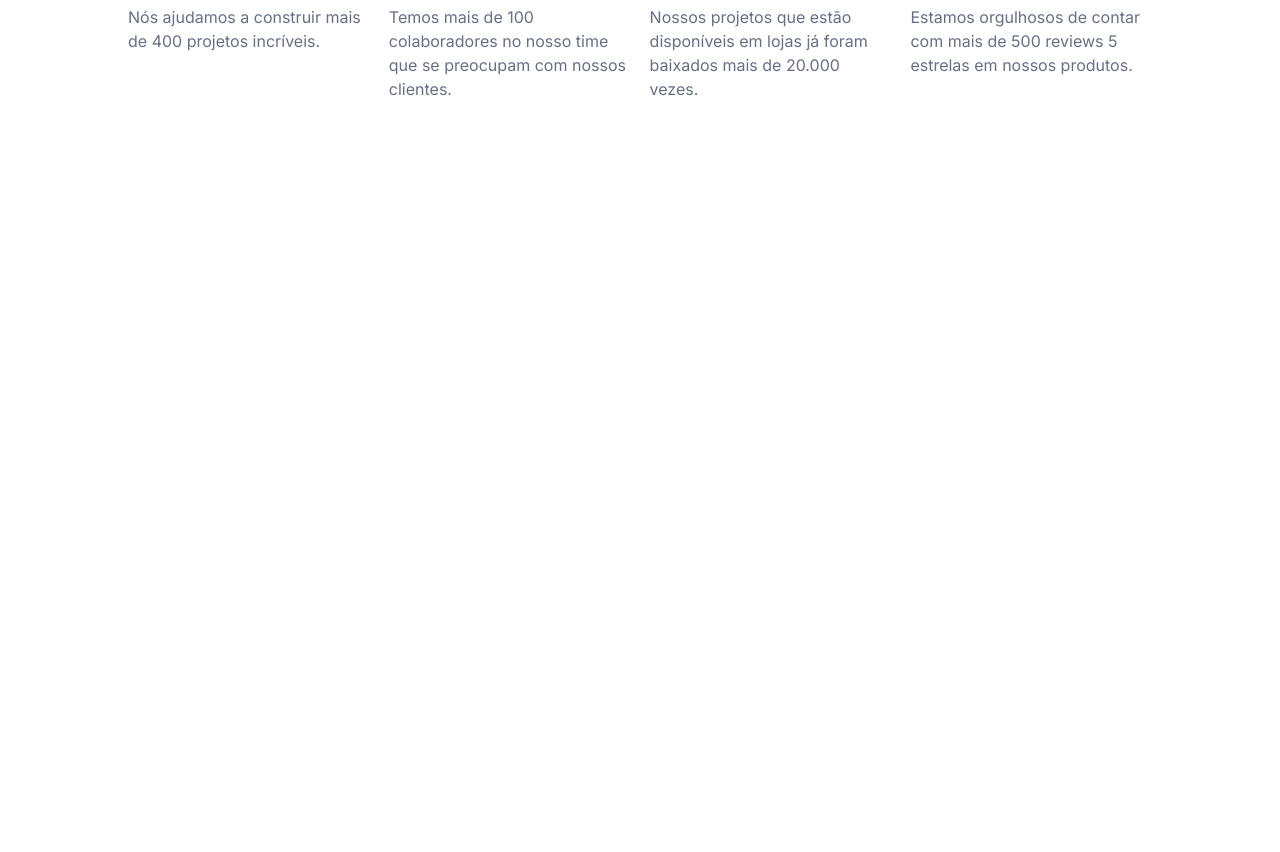
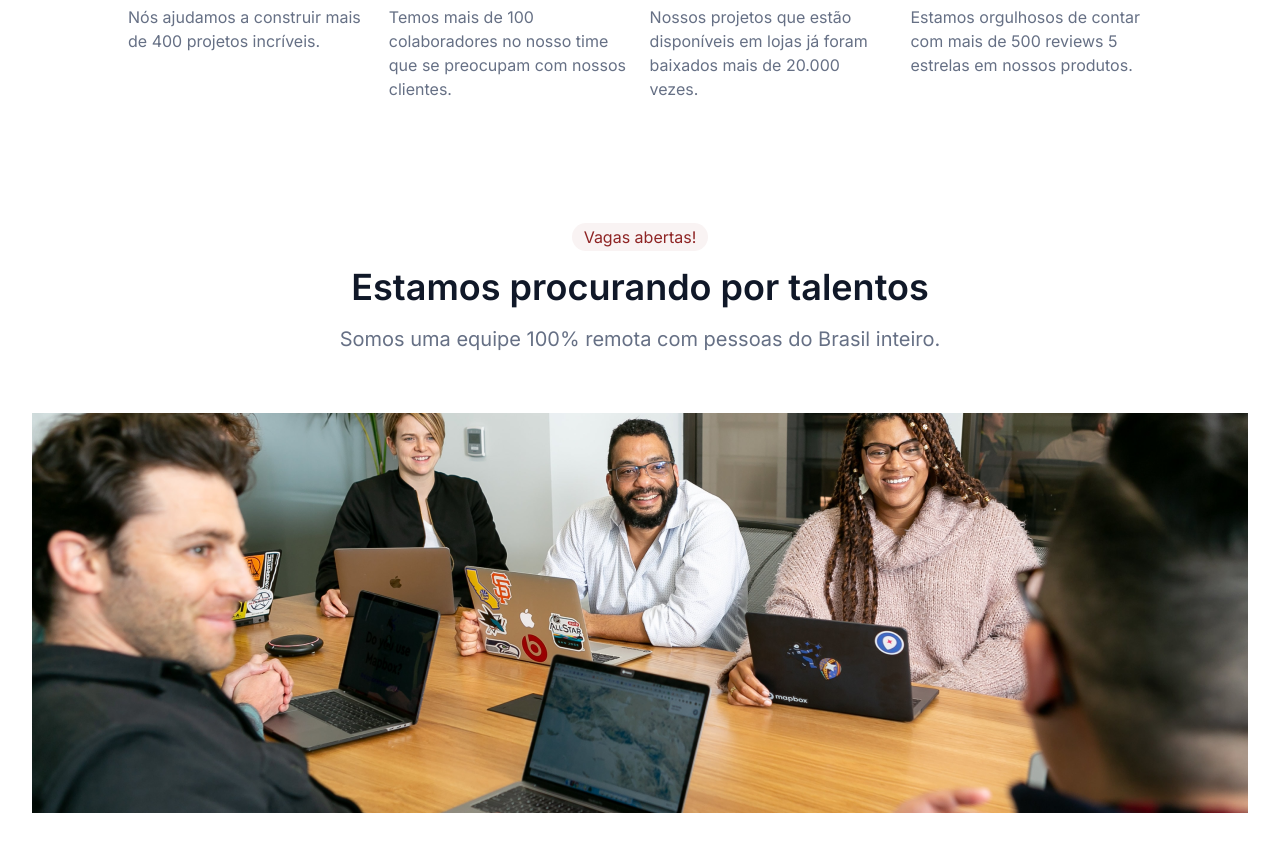
Before and after one commit to eugeniocarvalho/7-days-of-code-HTML-CSS, a plain HTML site: page index.html in a window 1280 px wide. Shown: the part 610-1462 px from the top of the page. Before the commit the page ends 800 px from the top, so only its background shows below. Drawn offline with Linux system fonts and the light colour scheme.

Commit message:
section talento created and stylized

```diff
--- a/assets/css/style.css
+++ b/assets/css/style.css
@@ -127,3 +127,33 @@ a {
   line-height: 1.5rem;
   color: var(--text-color);
 }
+
+.container__talento {
+  text-align: center;
+  margin: 8rem 0rem;
+}
+
+.talento__destaque {
+  color: var(--contrast-color);
+  background-color: var(--bg-constrat-color);
+  border-radius: 1rem;
+  padding: 4px 12px;
+}
+
+.talento__titulo {
+  margin-top: 1.5rem;
+  font-size: 2.25rem;
+  color: var(--title-color);
+  font-weight: 600;
+}
+
+.talento__texto {
+  margin-top: 1.5rem;
+  font-size: 1.25rem;
+  font-weight: 400;
+  color: var(--text-color);
+}
+
+.talento__imagem {
+  margin-top: 4rem;
+}
--- a/index.html
+++ b/index.html
@@ -65,6 +65,13 @@
       <p class="metrica__descricao">Estamos orgulhosos de contar com mais de 500 reviews 5 estrelas em nossos produtos.</p>
     </div>
   </section>
+
+  <section class="container__talento">
+    <span class="talento__destaque">Vagas abertas!</span>
+    <h2 class="talento__titulo">Estamos procurando por talentos</h2>
+    <p class="talento__texto">Somos uma equipe 100% remota com pessoas do Brasil inteiro.</p>
+    <img class="talento__imagem" src="assets/img/talento.png" alt="Pessoas fazendo pose em uma reunião">
+  </section>
 </body>
 
 </html>
```
Also changed, not shown: assets/img/talento.png (added).
